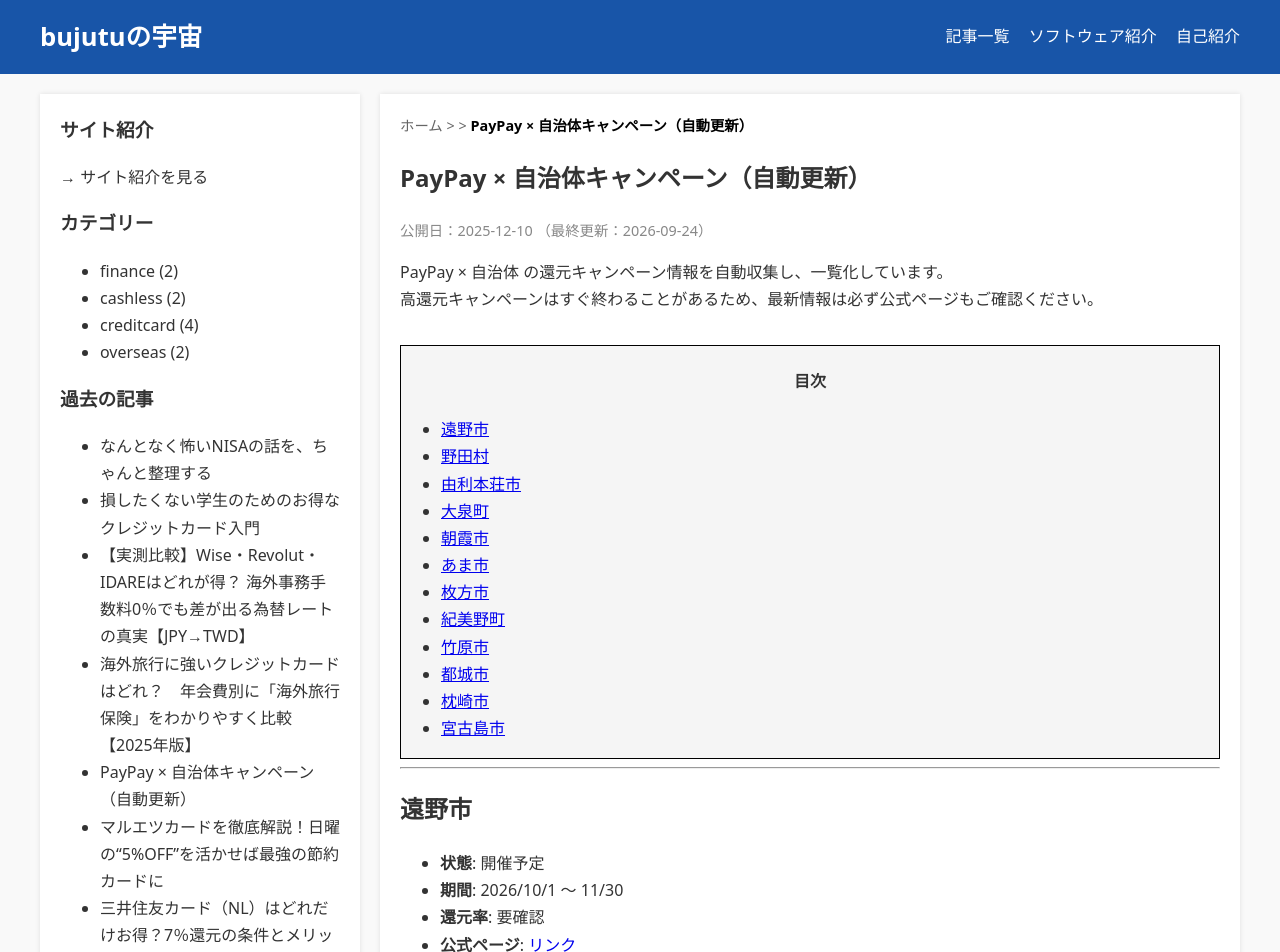
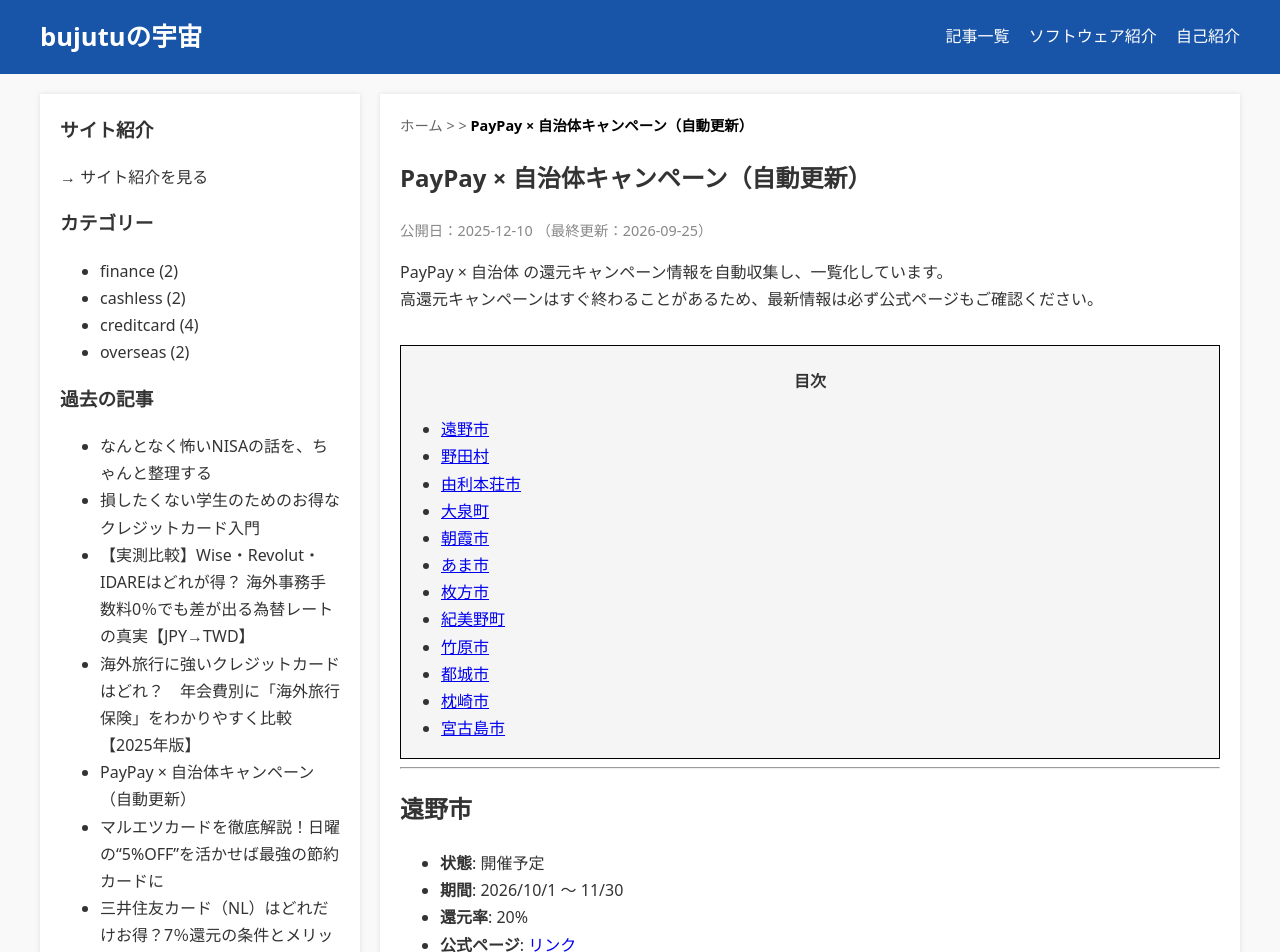
Before and after one commit to bujutu/bujutu.github.io, a Jekyll site: the page built from _posts/2025-12-10-paypay-campaigns.md, in a window 1280 px wide and 1400 px high. Shown: the top 952 px of the window. Built offline with Jekyll 4.4.1, drawn with Linux system fonts in a browser that asks for light colours.

Commit message:
Auto-update PayPay campaigns

```diff
--- a/_posts/2025-12-10-paypay-campaigns.md
+++ b/_posts/2025-12-10-paypay-campaigns.md
@@ -1,7 +1,7 @@
 ---
 title: "PayPay × 自治体キャンペーン（自動更新）"
 layout: post
-last_modified_at: 2026-09-24 13:58:28
+last_modified_at: 2026-09-25 14:23:32
 description: "PayPayと自治体のポイント還元キャンペーン一覧（自動更新）。"
 tags: [paypay, 自治体, キャンペーン, 自動更新]
 ---
@@ -21,8 +21,8 @@ PayPay × 自治体 の還元キャンペーン情報を自動収集し、一覧
 
 - **状態**: 開催予定
 - **期間**: 2026/10/1 〜 11/30
-- **還元率**: 要確認
-- **公式ページ**: [リンク](https://paypay.ne.jp/notice/20260807/cp-jichitai/)
+- **還元率**: 20%
+- **公式ページ**: [リンク](https://paypay.ne.jp/event/iwate-tono-city-20261001/)
 
 ---
 
@@ -102,8 +102,8 @@ PayPay × 自治体 の還元キャンペーン情報を自動収集し、一覧
 
 - **状態**: 開催予定
 - **期間**: 2026/10/1 〜 10/31
-- **還元率**: 要確認
-- **公式ページ**: [リンク](https://paypay.ne.jp/notice/20260831/cp-jichitai/)
+- **還元率**: 15%
+- **公式ページ**: [リンク](https://paypay.ne.jp/event/miyazaki-miyakonojo-city-20261001/)
 
 ---
 
@@ -120,8 +120,8 @@ PayPay × 自治体 の還元キャンペーン情報を自動収集し、一覧
 
 - **状態**: 開催予定
 - **期間**: 2026/10/1 〜 12/31
-- **還元率**: 要確認
-- **公式ページ**: [リンク](https://paypay.ne.jp/notice/20260831/cp-jichitai/)
+- **還元率**: 25%
+- **公式ページ**: [リンク](https://paypay.ne.jp/event/okinawa-miyakojima-city/)
 
 ---
 
```
